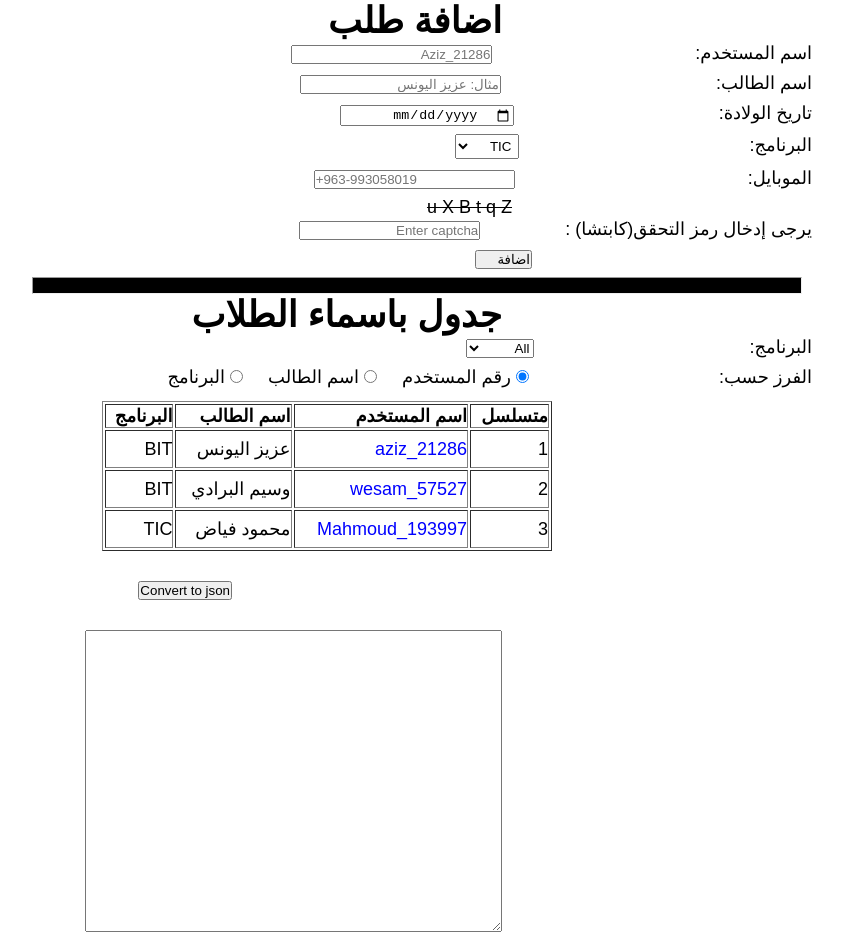
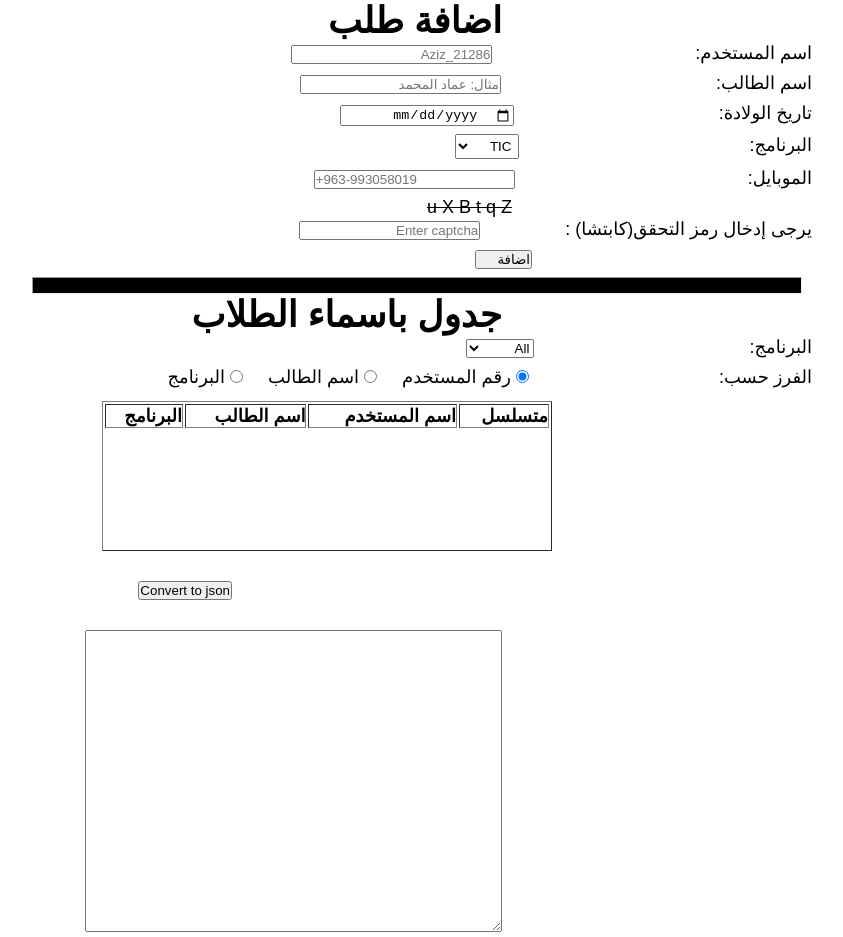
Before and after one commit to MahaDayob/IWB202, a plain HTML site: page index.html in a window 1280 px wide. Shown: the whole page, without its empty margins (228-1071 px from the left). Drawn offline with Linux system fonts and the light colour scheme.

Commit message:
Update index.html

```diff
--- a/index.html
+++ b/index.html
@@ -15,7 +15,7 @@
         </div>
         <div >
             <label for="studentname" class="student-label"> اسم الطالب:</label>
-            <input type="text" placeholder="مثال: عزيز اليونس   " class="student-input" id="studentname"   title="Please enter the student's name" required  >
+            <input type="text" placeholder="مثال: عماد المحمد   " class="student-input" id="studentname"   title="Please enter the student's name" required  >
             </div>
             <div >
             <label for="birsday" class="birsday-lable"> تاريخ الولادة: </label>
@@ -72,24 +72,7 @@
             </thead>
 
             <tbody id="show1" >
-                <tr>
-                    <td> 1 </td>
-                    <td class="td-color"> aziz_21286 </td>
-                    <td> عزيز اليونس </td>
-                    <td> BIT </td>
-                </tr>
-                <tr>
-                    <td>2</td>
-                    <td class="td-color"> wesam_57527 </td>
-                    <td> وسيم البرادي </td>
-                    <td> BIT </td>
-                </tr>
-                <tr>
-                    <td>3</td>
-                    <td class="td-color"> Mahmoud_193997 </td>
-                    <td> محمود فياض </td>
-                    <td> TIC </td>
-                </tr>
+
             </tbody>
         </table>
     </form>
```
